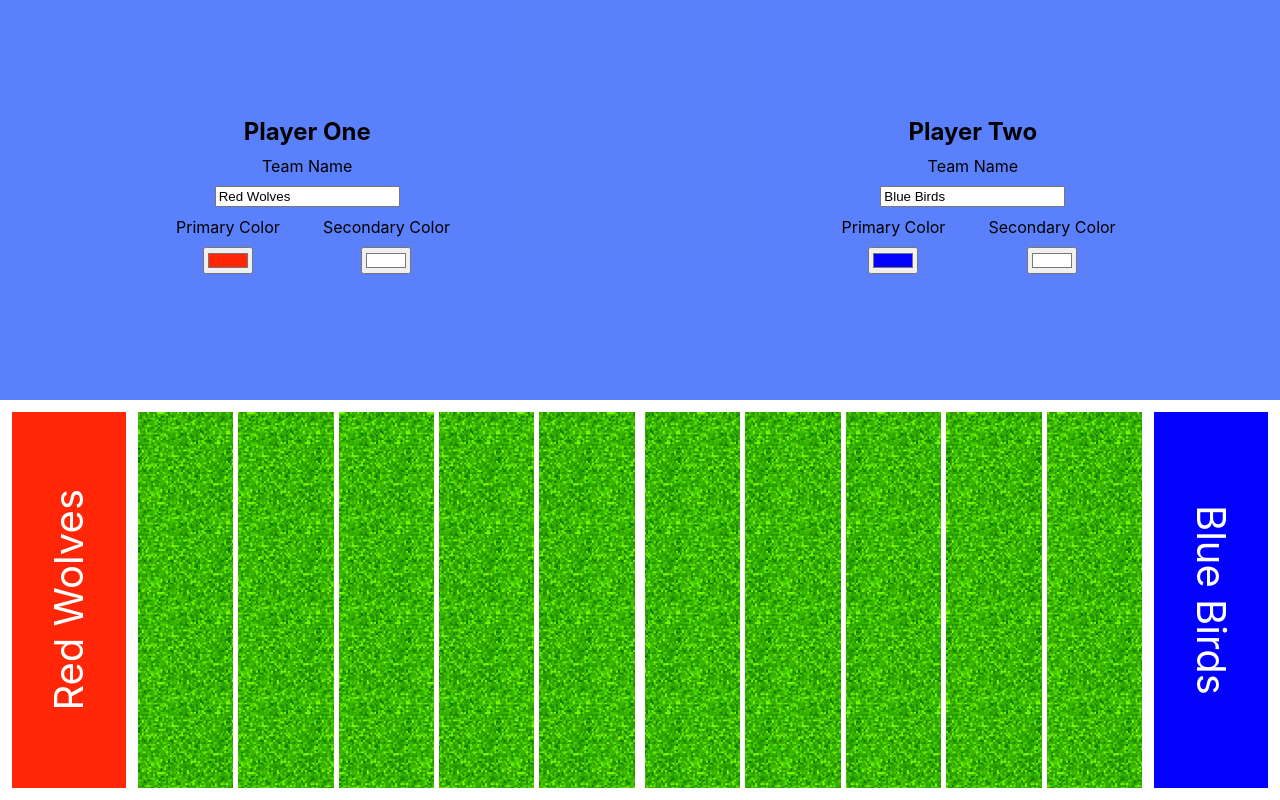
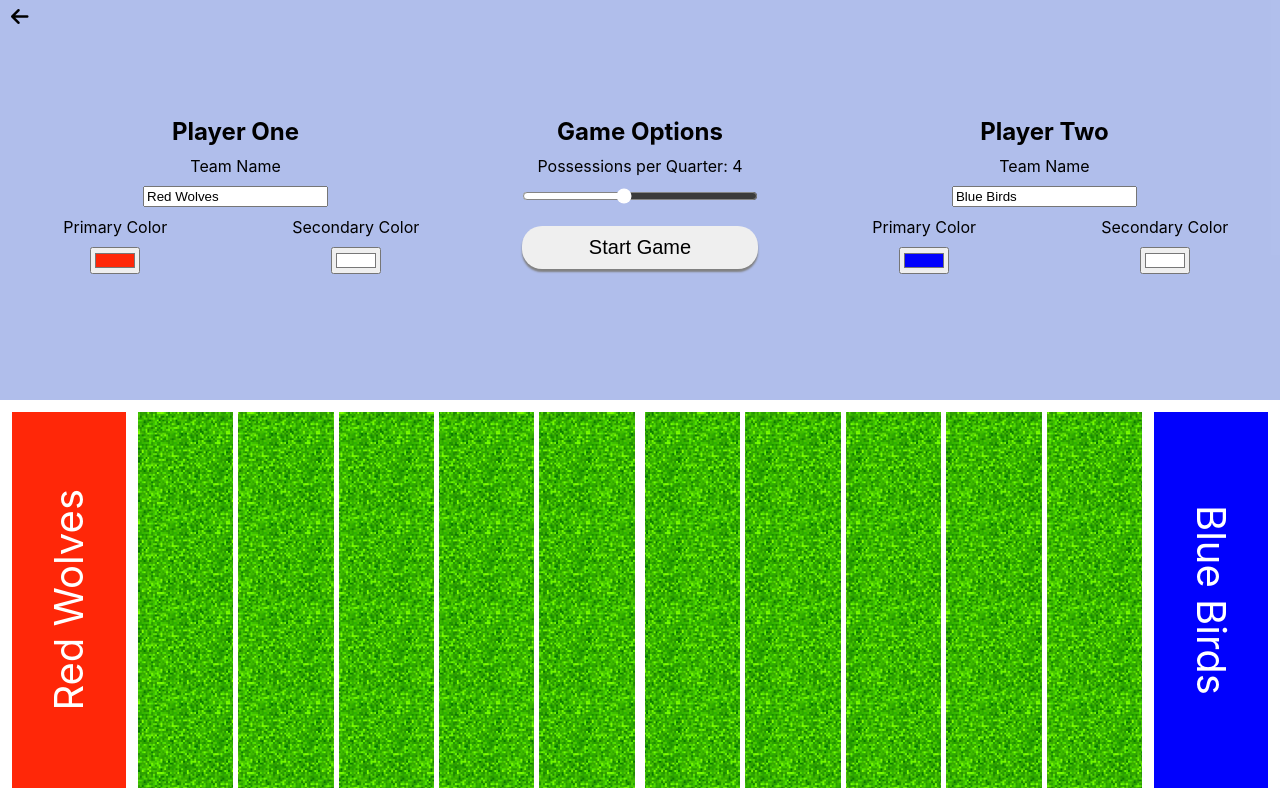
Before and after one commit to jhpremo/go-long, a React (Create React App) app: page / in a window 1280 px wide. Both pictures are taken after a click on the button "New Game". Built offline with nearby package versions, Linux system fonts and the light colour scheme.

Commit message:
finished main menu

```diff
--- a/package.json
+++ b/package.json
@@ -10,6 +10,7 @@
     "react": "^18.2.0",
     "react-dom": "^18.2.0",
     "react-redux": "^8.0.5",
+    "react-router-dom": "^6.6.2",
     "react-scripts": "5.0.1",
     "web-vitals": "^2.1.4"
   },
--- a/public/index.html
+++ b/public/index.html
@@ -6,7 +6,7 @@
   <link rel="icon" href="%PUBLIC_URL%/favicon.ico" />
   <meta name="viewport" content="width=device-width, initial-scale=1" />
   <meta name="theme-color" content="#000000" />
-  <meta name="description" content="Web site created using create-react-app" />
+  <script src="https://kit.fontawesome.com/ebd9246eab.js" crossorigin="anonymous"></script>
   <link rel="apple-touch-icon" href="%PUBLIC_URL%/logo192.png" />
   <!--
       manifest.json provides metadata used when your web app is installed on a
--- a/src/App.js
+++ b/src/App.js
@@ -1,12 +1,14 @@
 import React from 'react';
 import MainMenu from './components/MainMenu';
-
+import { BrowserRouter, Routes, Route, Link } from "react-router-dom";
 
 function App() {
   return (
-    <div className="App">
-      <MainMenu />
-    </div>
+    <BrowserRouter>
+      <Routes>
+        <Route path='/' element={<MainMenu />} />
+      </Routes>
+    </BrowserRouter>
   );
 }
 
--- a/src/components/Field/field.css
+++ b/src/components/Field/field.css
@@ -15,6 +15,7 @@
     display: flex;
     justify-content: center;
     align-items: center;
+    overflow: hidden;
 }
 
 .end-zone-1>div {
@@ -23,6 +24,9 @@
     font-size: 40px;
     box-sizing: border-box;
     writing-mode: vertical-lr;
+    white-space: nowrap;
+    width: auto;
+    height: auto;
 }
 
 .end-zone-2 {
@@ -34,6 +38,7 @@
     display: flex;
     justify-content: center;
     align-items: center;
+    overflow: hidden;
 }
 
 
@@ -42,6 +47,7 @@
     font-size: 40px;
     box-sizing: border-box;
     writing-mode: vertical-lr;
+    white-space: nowrap;
 }
 
 .field-body {
--- a/src/components/MainMenu/index.jsx
+++ b/src/components/MainMenu/index.jsx
@@ -1,11 +1,13 @@
 import { useEffect, useState } from "react"
 import { useDispatch } from "react-redux"
+import { useNavigate } from "react-router-dom"
 import { updateGame } from "../../store/gameReducer"
 import Field from "../Field"
 import "./main-menu.css"
 
 const MainMenu = () => {
     const dispatch = useDispatch()
+    const navigate = useNavigate()
     const [toggleMainMenu, setToggleMainMenu] = useState(true)
     const [teamOneName, setTeamOneName] = useState('Red Wolves')
     const [teamOnePrimaryColor, setTeamOnePrimaryColor] = useState('#FF2708')
@@ -13,6 +15,7 @@ const MainMenu = () => {
     const [teamTwoName, setTeamTwoName] = useState('Blue Birds')
     const [teamTwoPrimaryColor, setTeamTwoPrimaryColor] = useState('#0101FD')
     const [teamTwoSecondaryColor, setTeamTwoSecondaryColor] = useState('#FFFFFF')
+    const [totalPossessions, setTotalPossessions] = useState(4)
 
     useEffect(() => {
         let payload = {
@@ -21,21 +24,23 @@ const MainMenu = () => {
             teamOneSecondaryColor,
             teamTwoName,
             teamTwoPrimaryColor,
-            teamTwoSecondaryColor
+            teamTwoSecondaryColor,
+            totalPossessions
         }
         dispatch(updateGame(payload))
-    }, [teamOneName, teamOnePrimaryColor, teamOneSecondaryColor, teamTwoName, teamTwoPrimaryColor, teamTwoSecondaryColor, dispatch])
+    }, [teamOneName, teamOnePrimaryColor, teamOneSecondaryColor, teamTwoName, teamTwoPrimaryColor, teamTwoSecondaryColor, totalPossessions, dispatch])
     return (
         <div className="main-menu-wrapper">
             <div className="main-menu-top-half">
                 {toggleMainMenu && <h1 className="main-menu-title">Go Long</h1>}
                 {toggleMainMenu && <div className="main-menu-button-container">
                     <button onClick={() => setToggleMainMenu(false)} className="main-menu-button">New Game</button>
-                    <button className="main-menu-button">Resume</button>
-                    <button className="main-menu-button">Options</button>
+                    {/* <button className="main-menu-button">Resume</button>
+                    <button className="main-menu-button">Options</button> */}
                 </div>}
                 {!toggleMainMenu && <div className="team-select-wrapper">
-                    <div className="team-select-one-wrapper">
+                    <button onClick={() => setToggleMainMenu(true)} className="back-button"><i className="fa-solid fa-arrow-left" /></button>
+                    <div className="team-select-options-wrapper">
                         <h2>Player One</h2>
                         <div className="team-select-input-wrapper">
                             <label>Team Name</label>
@@ -54,7 +59,15 @@ const MainMenu = () => {
                         <div className="team-select-input-wrapper">
                         </div>
                     </div>
-                    <div className="team-select-two-wrapper">
+                    <div className="game-options-wrapper">
+                        <h2>Game Options</h2>
+                        <div className="team-select-input-wrapper">
+                            <label>Possessions per Quarter: {totalPossessions}</label>
+                            <input className="slider" type="range" min={1} max={8} value={totalPossessions} onChange={(e) => setTotalPossessions(e.target.value)} ></input>
+                        </div>
+                        <button className="main-menu-button" id="start-game-button" onClick={() => navigate("/game")}>Start Game</button>
+                    </div>
+                    <div className="team-select-options-wrapper">
                         <h2>Player Two</h2>
                         <div className="team-select-input-wrapper">
                             <label>Team Name</label>
--- a/src/components/MainMenu/main-menu.css
+++ b/src/components/MainMenu/main-menu.css
@@ -1,5 +1,5 @@
 .main-menu-wrapper {
-    background-color: rgba(68, 111, 251, 0.879);
+    background-color: rgba(166, 182, 233, 0.879);
     width: 100%;
     height: 100vh;
     display: flex;
@@ -34,13 +34,13 @@
     padding: 10px 0px;
     border-radius: 20px;
     border: none;
-    box-shadow: 0px 3px 2px black;
+    box-shadow: 0px 3px 2px gray;
     font-size: 28px;
     cursor: pointer;
 }
 
 .main-menu-button:hover {
-    box-shadow: 0px 5px 4px black;
+    box-shadow: 0px 5px 4px gray;
 }
 
 .main-menu-bottom-half {
@@ -55,28 +55,26 @@
     width: 100%;
 }
 
-.team-select-one-wrapper {
+.team-select-options-wrapper {
     display: flex;
     flex-direction: column;
     align-items: center;
-    width: 50%;
+    width: 40%;
     gap: 10px;
 }
 
-.team-select-one-wrapper>h2 {
-    margin: 0px;
-}
-
-.team-select-two-wrapper {
+.game-options-wrapper {
+    width: 20%;
     display: flex;
     flex-direction: column;
     align-items: center;
-    width: 50%;
     gap: 10px;
 }
 
-.team-select-two-wrapper>h2 {
+.team-select-options-wrapper>h2,
+.game-options-wrapper>h2 {
     margin: 0px;
+    text-align: center;
 }
 
 .team-select-input-wrapper {
@@ -88,10 +86,37 @@
     gap: 10px;
 }
 
+
 .team-select-color-input-wrapper {
     display: flex;
     justify-content: center;
     align-items: center;
     gap: 10px;
-    width: 50%;
+    width: 100%;
 }
+
+.slider {
+    accent-color: white;
+    width: 100%;
+}
+
+#start-game-button {
+    width: 100%;
+    font-size: 20px;
+    margin-top: 10px;
+}
+
+.back-button {
+    position: absolute;
+    top: 5px;
+    left: 5px;
+    font-size: 20px;
+    background: none;
+    border: none;
+    color: black;
+    cursor: pointer;
+}
+
+.back-button:hover {
+    background-color: rgba(128, 128, 128, 0.362);
+}
```
Also changed, not shown: 1 other file (tests, documents, lock files or other folders).
